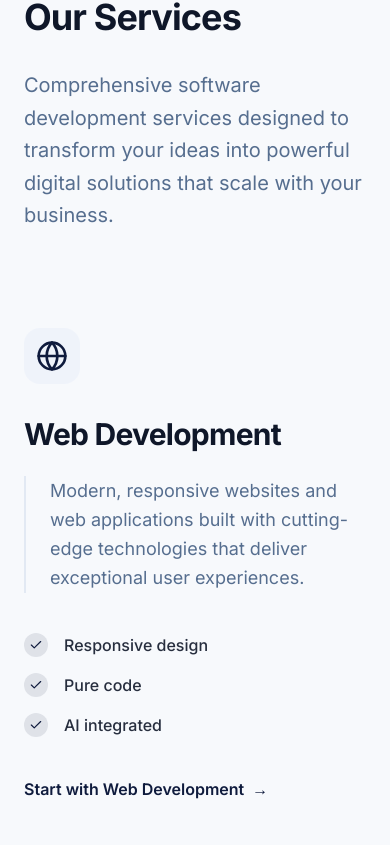
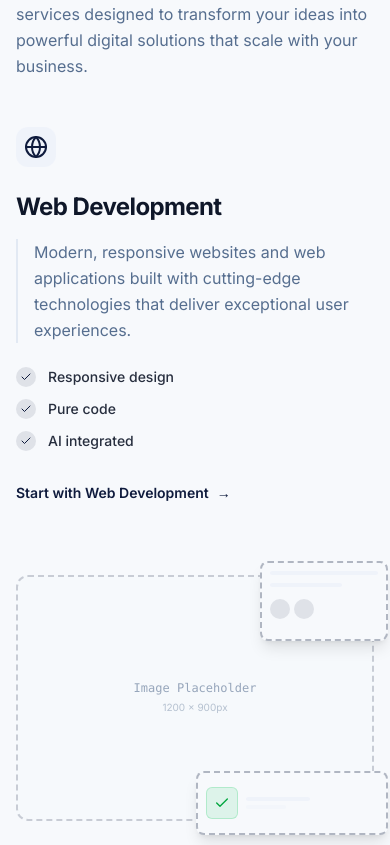
Before and after one commit to nefara-bg/Nefara-Web, a Next.js app in the folder client/: page /en in a window 390 px wide. Shown: the part 1019-1864 px from the top of the page. Built offline with nearby package versions, Linux system fonts and the light colour scheme.

Commit message:
mobile fixes

```diff
--- a/client/src/components/ServicesSection/ServicesSection.tsx
+++ b/client/src/components/ServicesSection/ServicesSection.tsx
@@ -37,63 +37,63 @@ export function ServicesSection() {
     };
 
     return (
-        <section id="services" className="py-32 bg-background relative overflow-hidden">
-            <div className="container mx-auto px-6 relative z-10">
+        <section id="services" className="py-16 md:py-32 bg-background relative overflow-hidden">
+            <div className="container mx-auto px-4 md:px-6 relative z-10">
                 {/* Section Header */}
                 <motion.div
                     initial={{ opacity: 0, y: 20 }}
                     whileInView={{ opacity: 1, y: 0 }}
                     viewport={{ once: true }}
-                    className="max-w-4xl mb-24"
+                    className="max-w-4xl mb-12 md:mb-24"
                 >
-                    <p className="text-primary font-semibold mb-6 tracking-wide uppercase text-sm">{t("tag")}</p>
-                    <h2 className="text-4xl md:text-5xl lg:text-7xl font-bold text-foreground mb-8 text-balance">
+                    <p className="text-primary font-semibold mb-4 md:mb-6 tracking-wide uppercase text-xs md:text-sm">{t("tag")}</p>
+                    <h2 className="text-3xl md:text-5xl lg:text-7xl font-bold text-foreground mb-4 md:mb-8 text-balance leading-tight">
                         {t("title")}
                     </h2>
-                    <p className="text-muted-foreground text-xl md:text-2xl max-w-2xl leading-relaxed">
+                    <p className="text-muted-foreground text-base md:text-xl lg:text-2xl max-w-2xl leading-relaxed">
                         {t("content")}
                     </p>
                 </motion.div>
 
                 {/* Services List - Stripe Style */}
-                <div className="space-y-40">
+                <div className="space-y-16 md:space-y-40">
                     {services.map((service, index) => (
                         <div key={service.title} className="group">
                             <motion.div
                                 initial={{ opacity: 0, y: 40 }}
                                 whileInView={{ opacity: 1, y: 0 }}
-                                viewport={{ once: true, margin: "-100px" }}
+                                viewport={{ once: true, margin: "-50px" }}
                                 transition={{ duration: 0.7 }}
-                                className={`grid lg:grid-cols-2 gap-16 lg:gap-24 items-center ${index % 2 === 1 ? "lg:flex-row-reverse" : ""}`}
+                                className={`grid lg:grid-cols-2 gap-8 md:gap-16 lg:gap-24 items-center ${index % 2 === 1 ? "lg:flex-row-reverse" : ""}`}
                             >
                                 {/* Text Content */}
                                 <div className={`${index % 2 === 1 ? "lg:order-2" : "lg:order-1"}`}>
-                                    <div className="inline-flex items-center justify-center p-3 rounded-2xl bg-secondary/50 mb-8 text-primary">
-                                        <service.icon className="w-8 h-8" />
+                                    <div className="inline-flex items-center justify-center p-2 md:p-3 rounded-xl md:rounded-2xl bg-secondary/50 mb-6 md:mb-8 text-primary">
+                                        <service.icon className="w-6 h-6 md:w-8 md:h-8" />
                                     </div>
 
-                                    <h3 className="text-3xl md:text-4xl font-bold text-foreground mb-6">
+                                    <h3 className="text-2xl md:text-3xl lg:text-4xl font-bold text-foreground mb-4 md:mb-6">
                                         {service.title}
                                     </h3>
 
-                                    <p className="text-lg md:text-xl text-muted-foreground mb-10 leading-relaxed border-l-2 border-border pl-6">
+                                    <p className="text-base md:text-lg lg:text-xl text-muted-foreground mb-6 md:mb-10 leading-relaxed border-l-2 border-border pl-4 md:pl-6">
                                         {service.description}
                                     </p>
 
-                                    <div className="grid gap-4 mb-10">
+                                    <div className="grid gap-3 md:gap-4 mb-6 md:mb-10">
                                         {service.features.map((feature, idx) => (
-                                            <div key={feature} className="flex items-center gap-4">
-                                                <div className="w-6 h-6 rounded-full bg-primary/10 flex items-center justify-center flex-shrink-0 text-primary">
-                                                    <Check className="w-3.5 h-3.5" />
+                                            <div key={feature} className="flex items-center gap-3 md:gap-4">
+                                                <div className="w-5 h-5 md:w-6 md:h-6 rounded-full bg-primary/10 flex items-center justify-center flex-shrink-0 text-primary">
+                                                    <Check className="w-3 h-3 md:w-3.5 md:h-3.5" />
                                                 </div>
-                                                <span className="font-medium text-foreground/90">{feature}</span>
+                                                <span className="font-medium text-sm md:text-base text-foreground/90">{feature}</span>
                                             </div>
                                         ))}
                                     </div>
 
                                     <button
                                         onClick={scrollToContact}
-                                        className="group/btn flex items-center gap-2 text-primary font-semibold hover:text-primary/80 transition-colors"
+                                        className="group/btn flex items-center gap-2 text-primary font-semibold hover:text-primary/80 transition-colors text-sm md:text-base active:scale-95 py-2 px-4 -mx-4 md:mx-0 md:p-0 rounded-lg md:rounded-none hover:bg-primary/5 md:hover:bg-transparent"
                                     >
                                         Start with {service.title}
                                         <span className="group-hover/btn:translate-x-1 transition-transform">→</span>
@@ -101,35 +101,35 @@ export function ServicesSection() {
                                 </div>
 
                                 {/* Visual Outline Placeholder */}
-                                <div className={`relative ${index % 2 === 1 ? "lg:order-1" : "lg:order-2"}`}>
+                                <div className={`relative mt-8 lg:mt-0 ${index % 2 === 1 ? "lg:order-1" : "lg:order-2"}`}>
                                     {/* Main Container Outline */}
-                                    <div className="relative aspect-[4/3] w-full rounded-2xl border-2 border-dashed border-primary/20 bg-secondary/5 transition-all duration-500 hover:border-primary/40 group-hover:bg-secondary/10">
+                                    <div className="relative aspect-[16/11] md:aspect-[4/3] w-full rounded-xl md:rounded-2xl border-2 border-dashed border-primary/20 bg-secondary/5 transition-all duration-500 hover:border-primary/40 group-hover:bg-secondary/10">
                                         {/* Placeholder Label */}
                                         <div className="absolute inset-0 flex items-center justify-center">
                                             <div className="text-center px-4">
-                                                <p className="text-sm font-mono text-muted-foreground/60 mb-2">Image Placeholder</p>
-                                                <p className="text-xs text-muted-foreground/40">1200 x 900px</p>
+                                                <p className="text-xs md:text-sm font-mono text-muted-foreground/60 mb-1 md:mb-2">Image Placeholder</p>
+                                                <p className="text-[10px] md:text-xs text-muted-foreground/40">1200 x 900px</p>
                                             </div>
                                         </div>
 
-                                        {/* Floating Card Outline 1 (Top Right) */}
-                                        <div className="absolute -right-8 -top-8 w-48 h-32 rounded-xl border-2 border-dashed border-primary/30 bg-background shadow-xl p-4 hidden md:block transform transition-transform duration-500 hover:-translate-y-2">
-                                            <div className="w-full h-2 bg-secondary/50 rounded-full mb-3" />
-                                            <div className="w-2/3 h-2 bg-secondary/50 rounded-full mb-6" />
-                                            <div className="flex gap-2">
-                                                <div className="w-8 h-8 rounded-full bg-primary/10" />
-                                                <div className="w-8 h-8 rounded-full bg-primary/10" />
+                                        {/* Floating Card Outline 1 (Top Right) - Enhanced for mobile */}
+                                        <div className="absolute -right-4 md:-right-8 -top-4 md:-top-8 w-32 h-20 md:w-48 md:h-32 rounded-lg md:rounded-xl border-2 border-dashed border-primary/30 bg-background shadow-lg md:shadow-xl p-2 md:p-4 block transform transition-transform duration-500 hover:-translate-y-1 md:hover:-translate-y-2">
+                                            <div className="w-full h-1 md:h-2 bg-secondary/50 rounded-full mb-2 md:mb-3" />
+                                            <div className="w-2/3 h-1 md:h-2 bg-secondary/50 rounded-full mb-3 md:mb-6" />
+                                            <div className="flex gap-1 md:gap-2">
+                                                <div className="w-5 h-5 md:w-8 md:h-8 rounded-full bg-primary/10" />
+                                                <div className="w-5 h-5 md:w-8 md:h-8 rounded-full bg-primary/10" />
                                             </div>
                                         </div>
 
-                                        {/* Floating Card Outline 2 (Bottom Left) */}
-                                        <div className={`absolute -left-8 -bottom-8 w-64 h-24 rounded-xl border-2 border-dashed border-primary/30 bg-background shadow-xl p-4 hidden md:flex items-center gap-4 transform transition-transform duration-500 hover:translate-y-2 ${index % 2 === 1 ? "right-auto left-8" : "left-auto -right-8"}`}>
-                                            <div className="w-12 h-12 rounded-lg bg-green-500/10 border border-green-500/20 flex items-center justify-center text-green-600">
-                                                <Check className="w-6 h-6" />
+                                        {/* Floating Card Outline 2 (Bottom Left) - Simplified for mobile */}
+                                        <div className={`absolute -left-4 md:-left-8 -bottom-4 md:-bottom-8 w-48 md:w-64 h-16 md:h-24 rounded-lg md:rounded-xl border-2 border-dashed border-primary/30 bg-background shadow-lg md:shadow-xl p-2 md:p-4 flex items-center gap-2 md:gap-4 transform transition-transform duration-500 hover:translate-y-1 md:hover:translate-y-2 ${index % 2 === 1 ? "right-auto left-4 md:left-8" : "left-auto -right-4 md:-right-8"}`}>
+                                            <div className="w-8 h-8 md:w-12 md:h-12 rounded-md md:rounded-lg bg-green-500/10 border border-green-500/20 flex items-center justify-center text-green-600">
+                                                <Check className="w-4 h-4 md:w-6 md:h-6" />
                                             </div>
                                             <div>
-                                                <div className="w-24 h-2 bg-secondary/50 rounded-full mb-2" />
-                                                <div className="w-16 h-2 bg-secondary/30 rounded-full" />
+                                                <div className="w-16 md:w-24 h-1 md:h-2 bg-secondary/50 rounded-full mb-1 md:mb-2" />
+                                                <div className="w-10 md:w-16 h-1 md:h-2 bg-secondary/30 rounded-full" />
                                             </div>
                                         </div>
                                     </div>
@@ -140,13 +140,13 @@ export function ServicesSection() {
                 </div>
 
                 {/* Bottom CTA */}
-                <div className="mt-40 text-center">
-                    <h3 className="text-2xl md:text-3xl font-bold text-foreground mb-6">
+                <div className="mt-20 md:mt-40 text-center">
+                    <h3 className="text-xl md:text-2xl lg:text-3xl font-bold text-foreground mb-4 md:mb-6 px-4">
                         {t("subtext")}
                     </h3>
                     <button
                         onClick={scrollToContact}
-                        className="inline-flex h-12 items-center justify-center rounded-full bg-primary px-8 text-sm font-medium text-primary-foreground shadow transition-all hover:bg-primary/90 hover:scale-105"
+                        className="inline-flex h-11 md:h-12 items-center justify-center rounded-full bg-primary px-6 md:px-8 text-sm font-medium text-primary-foreground shadow transition-all hover:bg-primary/90 active:scale-95 md:hover:scale-105"
                     >
                         {t("button")}
                     </button>
```
